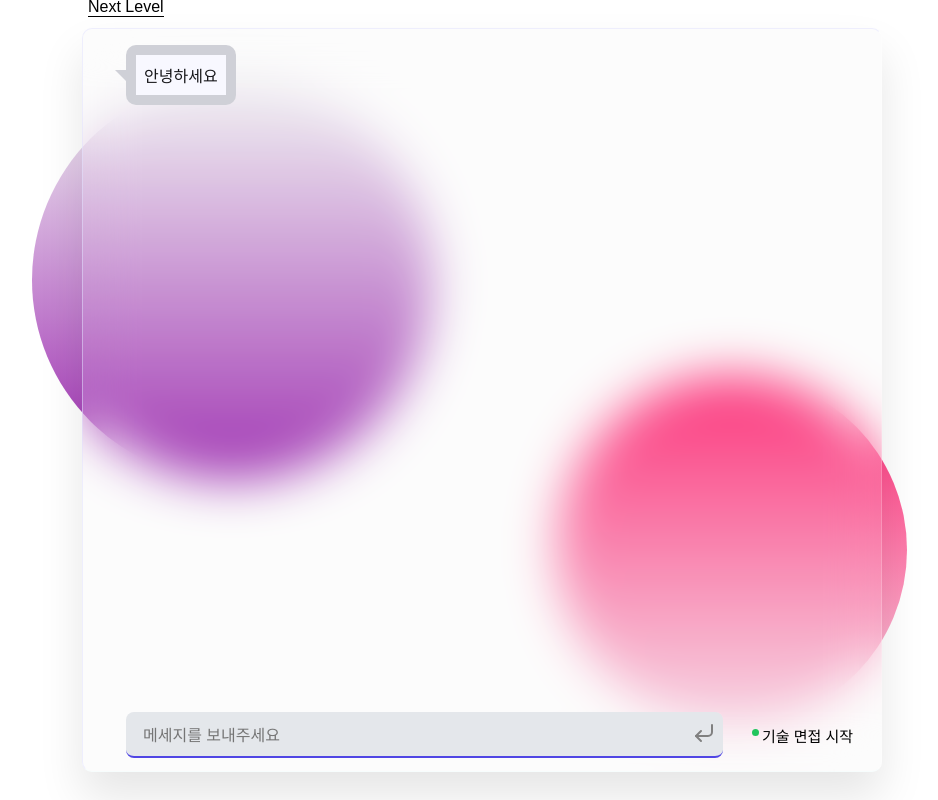
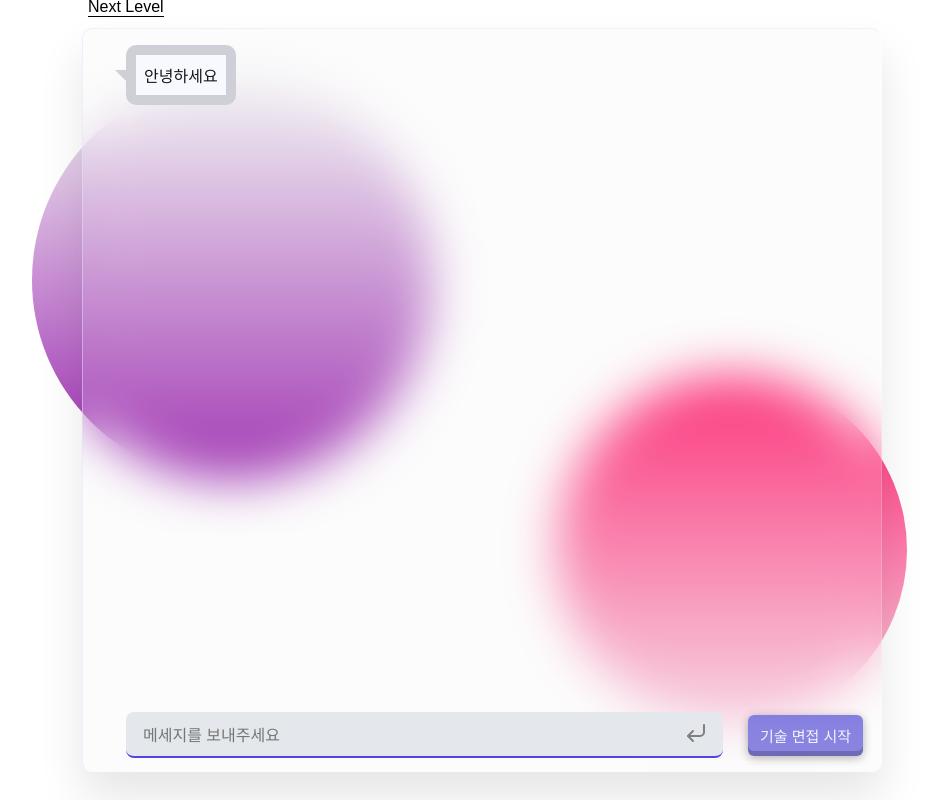
Before and after one commit to uuuuooii/AI-Mentor, a Next.js app: page / in a window 1280 px wide. Shown: the whole page, without its empty margins (158-1096 px from the left). Built offline with nearby package versions, Linux system fonts and the light colour scheme; a web font is replaced by a local one.

Commit message:
Update: 버튼 스타일 수정

```diff
--- a/src/components/chat/chatInput/index.tsx
+++ b/src/components/chat/chatInput/index.tsx
@@ -33,7 +33,7 @@ const ChatInput = () => {
   const saveConversationToFile = useImportTxt({ inverseMessages })
 
   const makeImportTxtFile = (input: string) => {
-    if (input === '대화 저장') {
+    if (input === '내용 저장') {
       saveConversationToFile();
     }
   }
--- a/src/components/chat/chatInput/style.ts
+++ b/src/components/chat/chatInput/style.ts
@@ -3,7 +3,7 @@ import styled from '@emotion/styled';
 export const Wrapper = styled.div<{ isMode: boolean }>`
   display: flex;
   align-items: center;
-  gap: 39px;
+  gap: 25px;
   position: fixed;
   bottom: 13px;
   textarea {
@@ -26,7 +26,7 @@ export const Wrapper = styled.div<{ isMode: boolean }>`
 
 export const IconWrap = styled.div`
   position: absolute;
-  right: 137px;
+  right: 155px;
   top: 9px;
 `;
 
--- a/src/components/chat/chatMessages/style.ts
+++ b/src/components/chat/chatMessages/style.ts
@@ -58,7 +58,7 @@ export const RightTail = styled.div<{ isUserMessage: boolean }>`
       ::before {
         content: '';
         position: absolute;
-        border-top: 15px solid #8c9ec4;
+        border-top: 15px solid #97ccd8;
         border-right: 15px solid transparent;
         left: -4px;
         top: -34px;
@@ -71,12 +71,12 @@ export const MessageList = styled.ul<{
 }>`
   border-radius: 10px;
   padding: 10px;
-  background: ${({ isUserMessage }) => (isUserMessage ? '#8c9ec4' : '#cfd0d7')};
+  background: ${({ isUserMessage }) => (isUserMessage ? '#97ccd8' : '#cfd0d7')};
 
   ${({ isMode, isUserMessage }) =>
     isMode &&
     css`
-      background: ${isUserMessage ? '#97abd8' : '#cfd0d7'};
+      background: ${isUserMessage ? '#97ccd8' : '#cfd0d7'};
     `}
 `;
 
--- a/src/components/chat/interviewButton/index.tsx
+++ b/src/components/chat/interviewButton/index.tsx
@@ -1,5 +1,5 @@
 import { nanoid } from 'nanoid'
-import React from 'react'
+import React, { useState } from 'react'
 import { ChatInputProps } from '../chatInput/type'
 import useDarkmode from '@/lib/hook/useDarkmode'
 import { useRecoilValue } from 'recoil'
@@ -13,7 +13,11 @@ interface InterviewButtonProps {
 const InterviewButton = ({ sendMessage }: InterviewButtonProps) => {
   const { onClickModeChange } = useDarkmode()
   const isMode = useRecoilValue(isDarkMode)
-
+  const [isChecked, setIsChecked] = useState(false);
+  console.log(isChecked)
+  const handleInputChange = () => {
+    setIsChecked(!isChecked);
+  };
 
   const startInterveiwButton = () => {
     sendMessage({
@@ -24,18 +28,24 @@ const InterviewButton = ({ sendMessage }: InterviewButtonProps) => {
   }
 
   return (
-    <div>
-      <S.Point />
+    <S.Wrap>
+      {/* <S.Point /> */}
       <S.Button
+        isChecked={isChecked}
         isMode={isMode}
+
         onClick={() => {
           startInterveiwButton()
           onClickModeChange()
+          handleInputChange()
         }}
       >
+        <S.Label>
+          <S.CheckBox type='checkbox' name='check' />
+        </S.Label>
         기술 면접 시작
       </S.Button>
-    </div>
+    </S.Wrap>
   )
 }
 
--- a/src/components/chat/interviewButton/style.ts
+++ b/src/components/chat/interviewButton/style.ts
@@ -1,4 +1,6 @@
 import styled from '@emotion/styled';
+
+export const Wrap = styled.div``;
 
 export const Point = styled.span`
   position: absolute;
@@ -10,8 +12,34 @@ export const Point = styled.span`
   top: 17px;
 `;
 
-export const Button = styled.button<{ isMode: boolean }>`
-  color: ${({ isMode }) => (isMode ? 'white' : 'black')};
+export const Button = styled.button<{ isMode: boolean; isChecked: boolean }>`
+  position: relative;
+  width: 115px;
+  height: 41px;
+  background: ${({ isChecked }) =>
+    isChecked
+      ? ` linear-gradient(#fff, #ebf5fc, #ebf5fc);`
+      : ` linear-gradient(#847ee0, #8a84e0, #8a84e2);`};
+
+  border-radius: 6px;
+  box-shadow: ${({ isChecked }) =>
+    isChecked
+      ? `inset 0 5px 1px 0 rgba(0, 0, 0, 0.1), 0 5px 15px rgba(0, 0, 0, 0.1), 0 -5px 15px rgba(0, 0, 0, 0.15)`
+      : `inset 0 -5px 0 0 rgba(0, 0, 0, 0.2), 0 2px 10px rgba(0, 0, 0, 0.3)`};
+
+  color: ${({ isChecked }) => (isChecked ? '#17171a' : '#f3f5ff')};
+  filter: ${({ isChecked }) =>
+    isChecked ? `drop-shadow(0 0 3px #00ffe2)` : ``};
+
   font-size: 15px;
   font-weight: 500;
 `;
+
+export const Label = styled.label`
+  box-shadow: inset 0 5px 1px 0 rgba(0, 0, 0, 0.1),
+    0 5px 15px rgba(0, 0, 0, 0.1), 0 -5px 15px rgba(0, 0, 0, 0.15);
+`;
+
+export const CheckBox = styled.input`
+  appearance: none;
+`;
```
